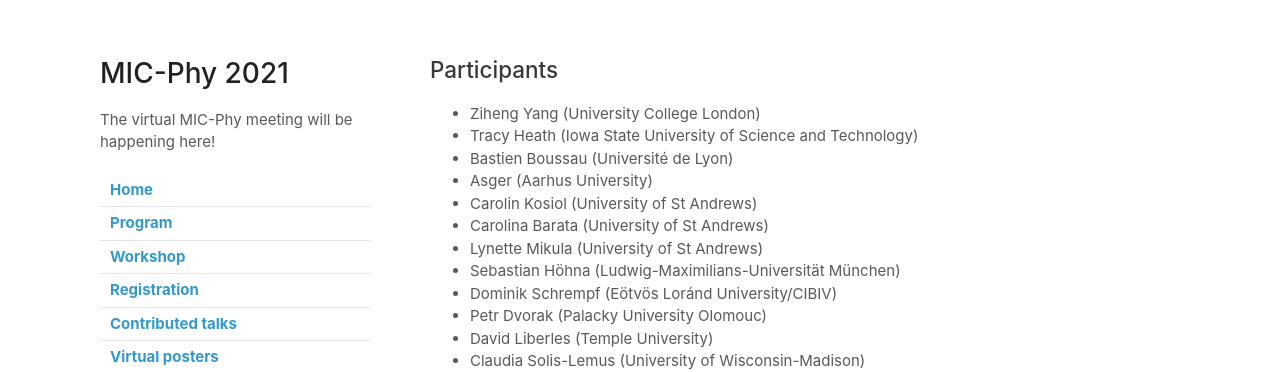
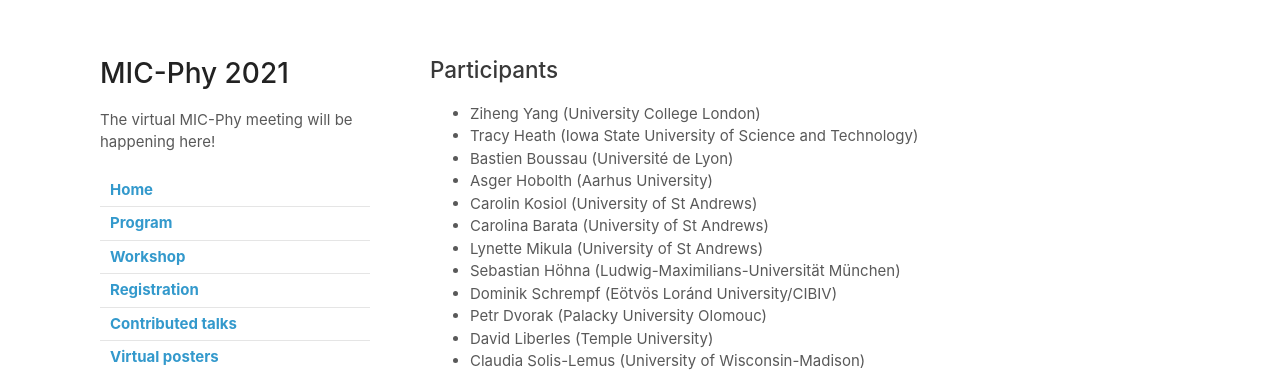
Before and after one commit to mrborges23/micphy2021, a Jekyll site: the page built from participants.md, in a window 1280 px wide and 900 px high. Shown: the top 372 px of the window. Built offline with Jekyll 4.4.1, drawn with Linux system fonts in a browser that asks for light colours; our own code applies the rules of GitHub Pages for plain Markdown files.

Commit message:
schedule

```diff
--- a/participants.md
+++ b/participants.md
@@ -3,7 +3,7 @@
 * Ziheng Yang (University College London)
 * Tracy Heath (Iowa State University of Science and Technology)
 * Bastien Boussau  (Université de Lyon)
-* Asger  (Aarhus University)
+* Asger Hobolth (Aarhus University)
 * Carolin Kosiol (University of St Andrews)
 * Carolina Barata (University of St Andrews)
 * Lynette Mikula (University of St Andrews)
```
